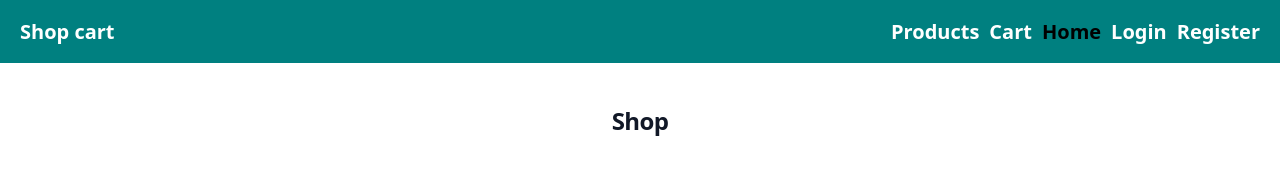
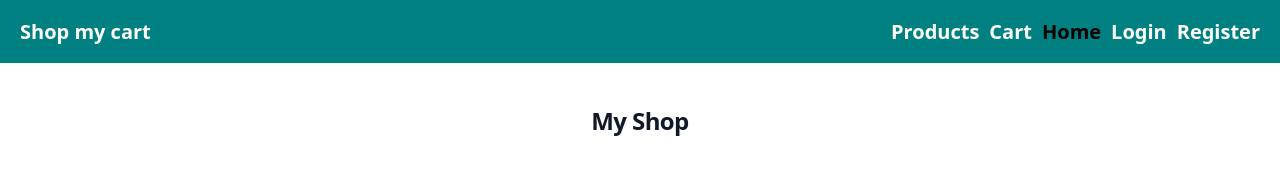
Before and after one commit to edelaida/my-shop, a React (Vite) app: page / in a window 1280 px wide. Shown: the top 189 px of the page. Built offline with nearby package versions, Linux system fonts and the light colour scheme.

Commit message:
name change

```diff
--- a/src/componenets/Header/Header.jsx
+++ b/src/componenets/Header/Header.jsx
@@ -15,7 +15,7 @@ export const Header = () => {
 
   return (
     <div className={s.wrapper}>
-      <div>Shop cart</div>
+      <div>Shop my cart</div>
       {isLoggedIn && <div>Welcome, {user.name}</div>}
         <div className={s.wrapperLinks}>
         <NavLink className={buildLinkClass} to="/t1">Products</NavLink>
@@ -32,7 +32,7 @@ export const Header = () => {
             onClick={() => dispatch(logout())}
             className="btn btn-secondary"
           >
-            Exit
+            Exit cart
           </button>
         )}
       </div>
--- a/src/componenets/Product.jsx
+++ b/src/componenets/Product.jsx
@@ -12,7 +12,7 @@ export const Product = ({ product }) => {
                 onClick={() => dispatch(addToCart(product))}
                 className="btn btn-primary"
               >
-                Add to cart
+                Add to my cart
               </button>
             </div>
           </li>
--- a/src/pages/HomePages/HomePages.jsx
+++ b/src/pages/HomePages/HomePages.jsx
@@ -3,7 +3,7 @@ export const HomePages = () => {
 
     return (
         <div className="mt-10 text-center text-2xl font-bold leading-9 tracking-tight text-gray-900">
-            Shop
+            My Shop
         </div>
     );
 };
```
